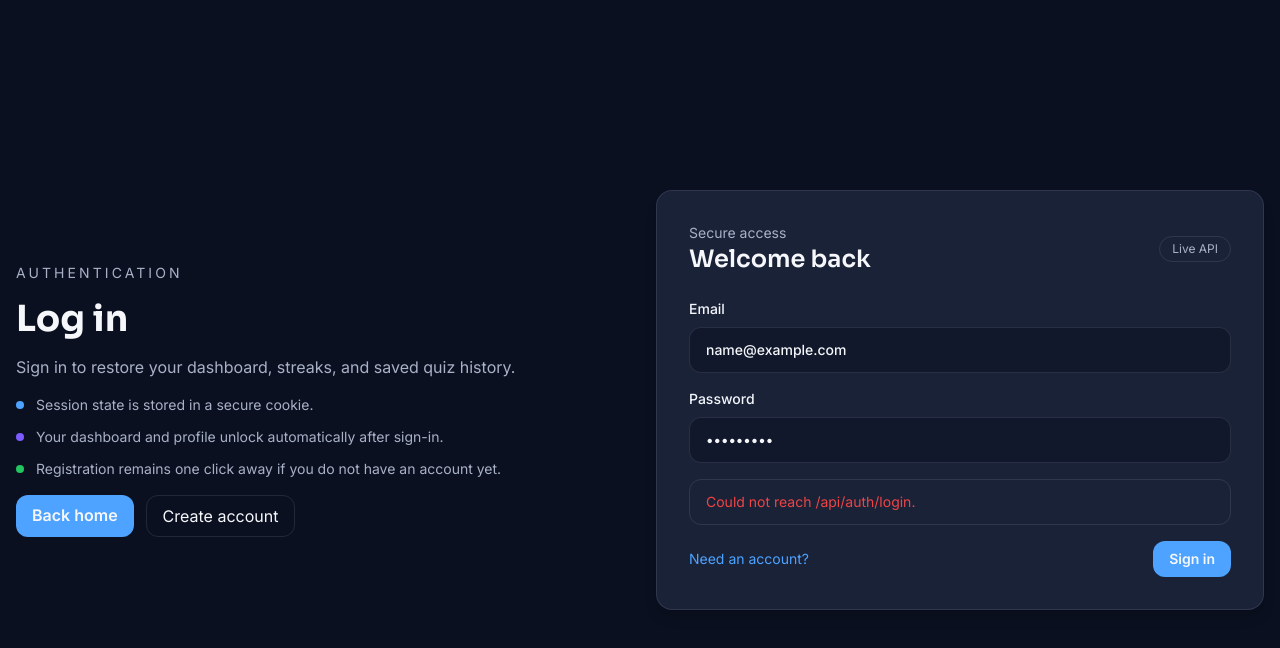
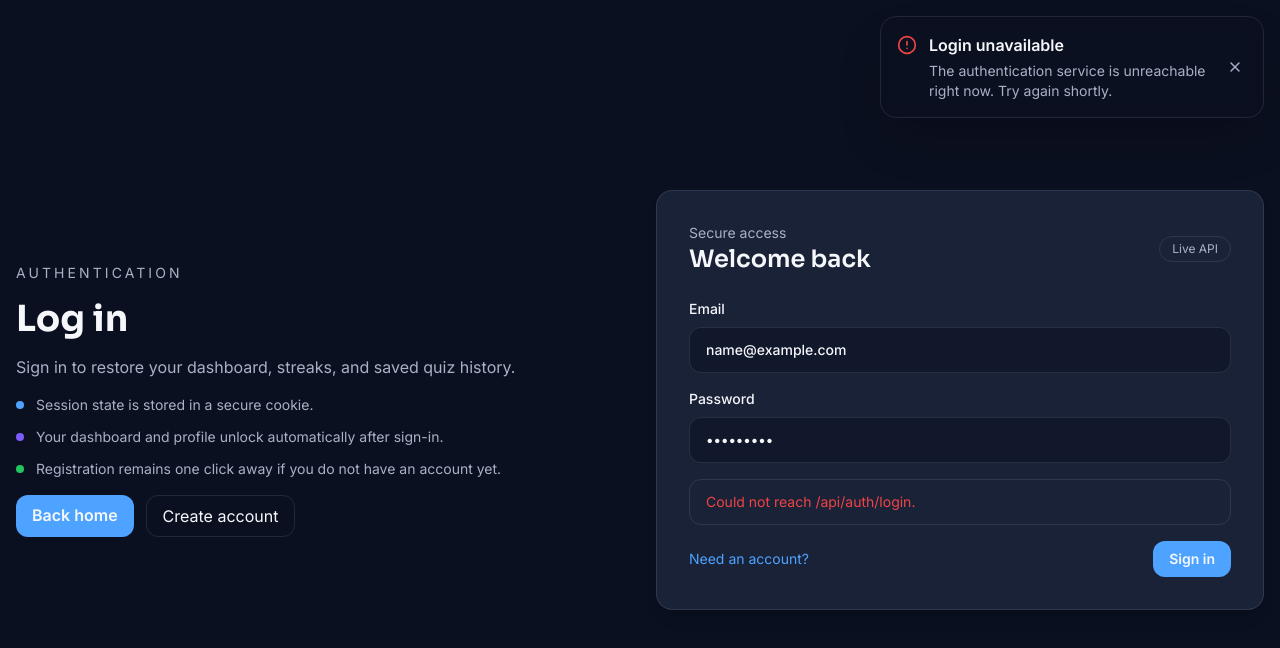
Before and after one commit to aluxey/PlaySharp, a Next.js app in the folder apps/web/: page /login in a window 1280 px wide. Both pictures are taken after typing "name@example.com", "Sample123" into the empty fields and a click on the button "Sign in". Shown: the top 648 px of the page. Built offline with nearby package versions, Linux system fonts and the light colour scheme; no server answers.

Commit message:
Added toast notifications for login/register stat

```diff
--- a/apps/web/src/app/layout.tsx
+++ b/apps/web/src/app/layout.tsx
@@ -1,7 +1,7 @@
 import type { Metadata } from 'next';
 import type { ReactNode } from 'react';
 
-import { AppShell } from '../components/app-shell';
+import { AppShell, ToastProvider } from '../components';
 import { getAuthState } from '../lib/auth-state';
 import './globals.css';
 
@@ -19,7 +19,9 @@ export default async function RootLayout({ children }: Readonly<{ children: Reac
   return (
     <html lang="en">
       <body className="bg-background text-foreground">
-        <AppShell user={authState.user}>{children}</AppShell>
+        <ToastProvider>
+          <AppShell user={authState.user}>{children}</AppShell>
+        </ToastProvider>
       </body>
     </html>
   );
--- a/apps/web/src/components/index.ts
+++ b/apps/web/src/components/index.ts
@@ -5,3 +5,4 @@ export * from './navigation';
 export * from './page-state';
 export * from './premium-cards';
 export * from './quiz-demo-card';
+export * from './toast-provider';
--- /dev/null
+++ b/apps/web/src/components/toast-provider.tsx
@@ -0,0 +1,139 @@
+'use client';
+
+import type { ReactNode } from 'react';
+import { createContext, useContext, useEffect, useRef, useState } from 'react';
+import { CheckCircle2, CircleAlert, Info, X } from 'lucide-react';
+
+type ToastTone = 'success' | 'error' | 'info';
+
+type ToastInput = {
+  title: string;
+  description?: string;
+  tone?: ToastTone;
+  durationMs?: number;
+};
+
+type ToastRecord = {
+  id: number;
+  title: string;
+  description?: string;
+  tone: ToastTone;
+  durationMs: number;
+};
+
+type ToastContextValue = {
+  showToast: (input: ToastInput) => void;
+};
+
+const ToastContext = createContext<ToastContextValue | null>(null);
+
+function toastToneClasses(tone: ToastTone) {
+  switch (tone) {
+    case 'success':
+      return 'border-success/30 bg-success/10 text-foreground';
+    case 'error':
+      return 'border-error/30 bg-error/10 text-foreground';
+    case 'info':
+      return 'border-primary/30 bg-surface-elevated text-foreground';
+  }
+}
+
+function ToastIcon({ tone }: { tone: ToastTone }) {
+  switch (tone) {
+    case 'success':
+      return <CheckCircle2 className="h-5 w-5 text-success" />;
+    case 'error':
+      return <CircleAlert className="h-5 w-5 text-error" />;
+    case 'info':
+      return <Info className="h-5 w-5 text-primary" />;
+  }
+}
+
+function ToastCard({ toast, onDismiss }: { toast: ToastRecord; onDismiss: (id: number) => void }) {
+  useEffect(() => {
+    const timeoutId = window.setTimeout(() => {
+      onDismiss(toast.id);
+    }, toast.durationMs);
+
+    return () => {
+      window.clearTimeout(timeoutId);
+    };
+  }, [onDismiss, toast.durationMs, toast.id]);
+
+  return (
+    <div
+      className={`pointer-events-auto rounded-2xl border shadow-2xl shadow-background/40 backdrop-blur ${toastToneClasses(toast.tone)}`}
+      role="status"
+    >
+      <div className="flex gap-3 p-4">
+        <div className="mt-0.5 shrink-0">
+          <ToastIcon tone={toast.tone} />
+        </div>
+        <div className="min-w-0 flex-1 space-y-1">
+          <p className="font-semibold">{toast.title}</p>
+          {toast.description ? (
+            <p className="text-sm text-foreground-secondary">{toast.description}</p>
+          ) : null}
+        </div>
+        <button
+          aria-label="Dismiss notification"
+          className="shrink-0 rounded-lg p-1 text-foreground-secondary transition-colors hover:bg-surface hover:text-foreground"
+          onClick={() => onDismiss(toast.id)}
+          type="button"
+        >
+          <X className="h-4 w-4" />
+        </button>
+      </div>
+    </div>
+  );
+}
+
+export function ToastProvider({ children }: { children: ReactNode }) {
+  const [toasts, setToasts] = useState<ReadonlyArray<ToastRecord>>([]);
+  const nextToastId = useRef(1);
+
+  function dismissToast(id: number) {
+    setToasts((currentToasts) => currentToasts.filter((toast) => toast.id !== id));
+  }
+
+  function showToast(input: ToastInput) {
+    const toast: ToastRecord = {
+      id: nextToastId.current,
+      title: input.title,
+      tone: input.tone ?? 'info',
+      durationMs: input.durationMs ?? 4500,
+      ...(input.description ? { description: input.description } : {}),
+    };
+
+    nextToastId.current += 1;
+
+    setToasts((currentToasts) => [...currentToasts, toast]);
+  }
+
+  return (
+    <ToastContext.Provider value={{ showToast }}>
+      {children}
+      <div
+        aria-atomic="true"
+        aria-live="polite"
+        className="pointer-events-none fixed inset-x-0 top-4 z-[120] flex justify-center px-4 sm:justify-end"
+      >
+        <div className="flex w-full max-w-sm flex-col gap-3">
+          {toasts.map((toast) => (
+            <ToastCard key={toast.id} toast={toast} onDismiss={dismissToast} />
+          ))}
+        </div>
+      </div>
+    </ToastContext.Provider>
+  );
+}
+
+export function useToast() {
+  const context = useContext(ToastContext);
+
+  if (!context) {
+    throw new Error('useToast must be used within a ToastProvider.');
+  }
+
+  return context;
+}
--- /dev/null
+++ b/apps/web/src/features/auth/auth-toast.ts
@@ -0,0 +1,46 @@
+import type { ApiErrorResponse } from '@playsharp/shared';
+
+type AuthToastMessage = {
+  title: string;
+  description: string;
+};
+
+export function getLoginErrorToast(error: ApiErrorResponse): AuthToastMessage {
+  switch (error.code) {
+    case 'AUTH_INVALID_CREDENTIALS':
+      return {
+        title: 'Login failed',
+        description: 'Wrong email or password. Check your credentials and try again.',
+      };
+    case 'UPSTREAM_UNAVAILABLE':
+      return {
+        title: 'Login unavailable',
+        description: 'The authentication service is unreachable right now. Try again shortly.',
+      };
+    default:
+      return {
+        title: 'Login failed',
+        description: error.message,
+      };
+  }
+}
+
+export function getRegisterErrorToast(error: ApiErrorResponse): AuthToastMessage {
+  switch (error.code) {
+    case 'AUTH_EMAIL_TAKEN':
+      return {
+        title: 'Account creation failed',
+        description: 'An account already exists for that email address.',
+      };
+    case 'UPSTREAM_UNAVAILABLE':
+      return {
+        title: 'Account creation unavailable',
+        description: 'The authentication service is unreachable right now. Try again shortly.',
+      };
+    default:
+      return {
+        title: 'Account creation failed',
+        description: error.message,
+      };
+  }
+}
--- a/apps/web/src/features/auth/login-form.tsx
+++ b/apps/web/src/features/auth/login-form.tsx
@@ -5,7 +5,9 @@ import { useState } from 'react';
 import { useRouter } from 'next/navigation';
 
 import { loginWithPassword } from '../../lib/auth-client';
+import { useToast } from '../../components';
 import { buildRegisterRoute, resolvePostAuthRedirect, routes } from '../../lib/routes';
+import { getLoginErrorToast } from './auth-toast';
 
 type LoginFormProps = {
   nextPath: string | null;
@@ -13,6 +15,7 @@ type LoginFormProps = {
 
 export function LoginForm({ nextPath }: LoginFormProps) {
   const router = useRouter();
+  const { showToast } = useToast();
   const [email, setEmail] = useState('');
   const [password, setPassword] = useState('');
   const [errorMessage, setErrorMessage] = useState<string | null>(null);
@@ -35,11 +38,22 @@ export function LoginForm({ nextPath }: LoginFormProps) {
     });
 
     if (result.error) {
+      const toast = getLoginErrorToast(result.error);
+      showToast({
+        title: toast.title,
+        description: toast.description,
+        tone: 'error',
+      });
       setErrorMessage(result.error.message);
       setIsSubmitting(false);
       return;
     }
 
+    showToast({
+      title: 'Signed in',
+      description: 'Welcome back. Your account is ready.',
+      tone: 'success',
+    });
     router.push(postAuthRedirect);
     router.refresh();
   }
```
Also changed, not shown: apps/web/src/features/auth/register-form.tsx (+14 -0 lines).
